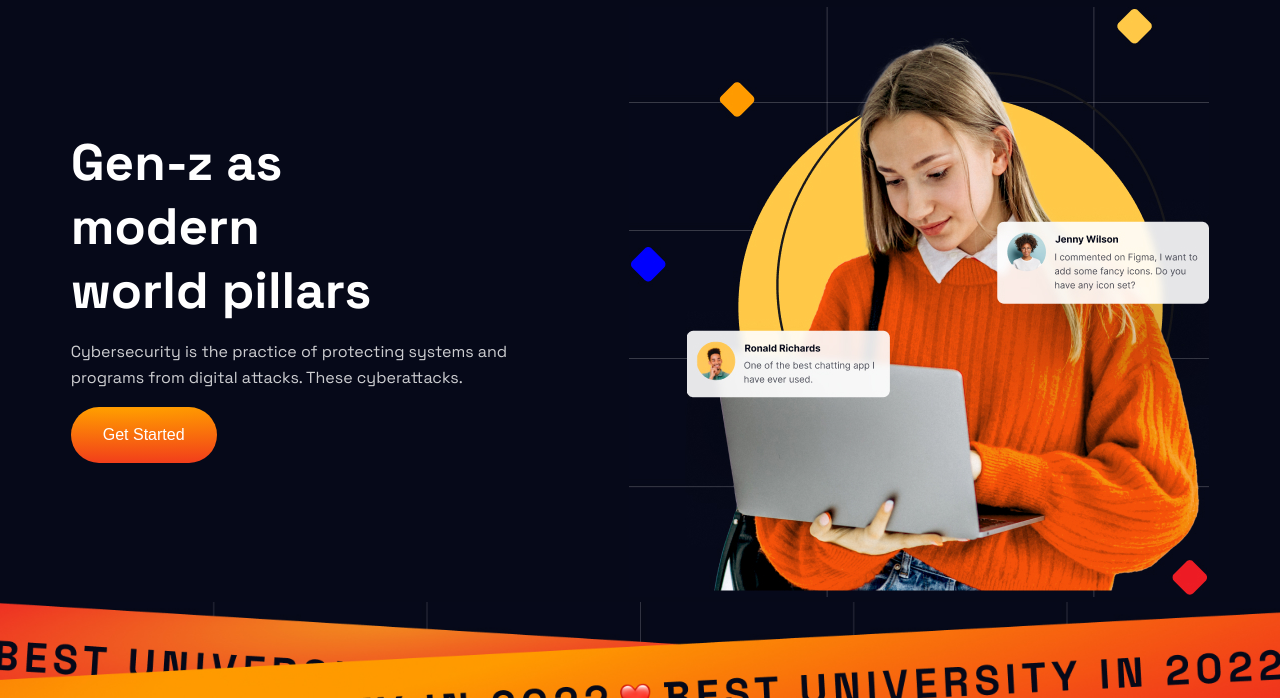
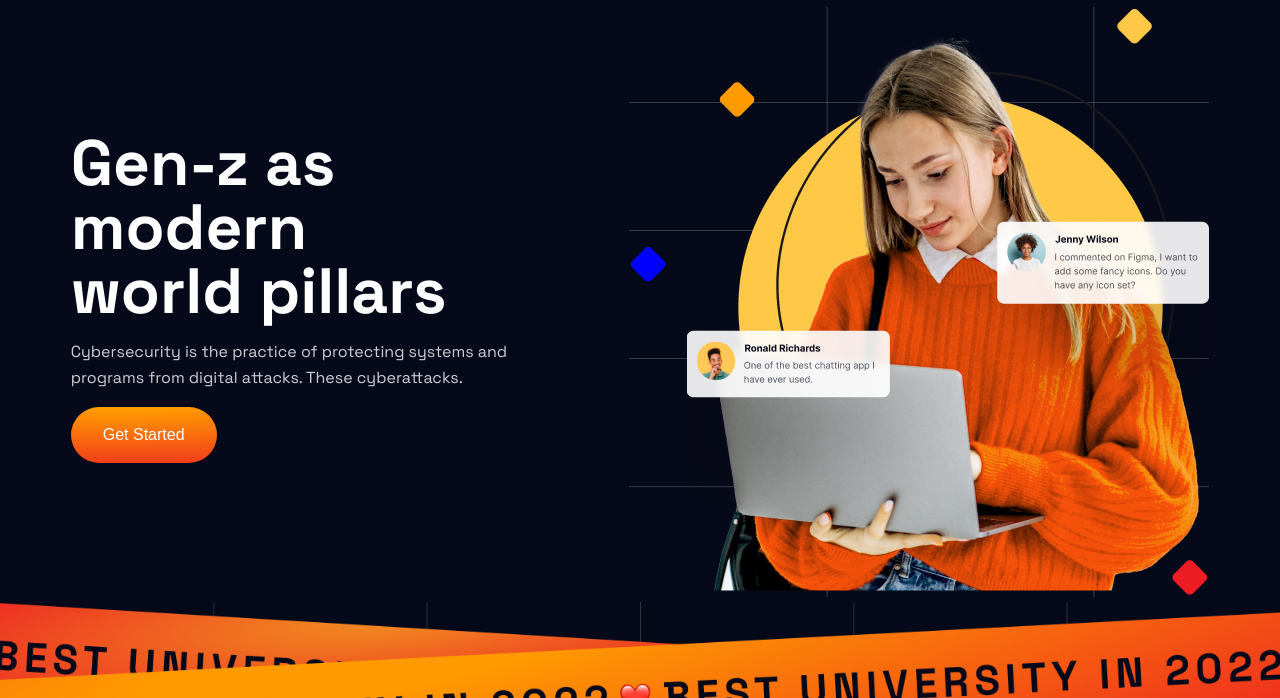
Before and after one commit to jroycodes/bridaUniversity, a plain HTML site: page index.html in a window 1280 px wide. Shown: the part 102-800 px from the top of the page. Drawn offline with Linux system fonts and the light colour scheme.

Commit message:
Updated universal styles

```diff
--- a/scss/styles.scss
+++ b/scss/styles.scss
@@ -95,11 +95,6 @@ header {
   .hero {
     display: flex;
     flex-direction: row-reverse;
-  }
-
-  .menu {
-    display: none;
-  }
 
     h1 {
       max-inline-size: 10ch;
@@ -110,6 +105,15 @@ header {
     p {
       max-inline-size: 46ch;
       text-align: left;
+    }
+  }
+
+  h1{
+    line-height: 6.25rem;
+  }
+
+  .menu {
+    display: none;
   }
 }
 
```
Also changed, not shown: scss/styles.css, 1 other file. Lines whose indentation alone changed are shown as unchanged.
